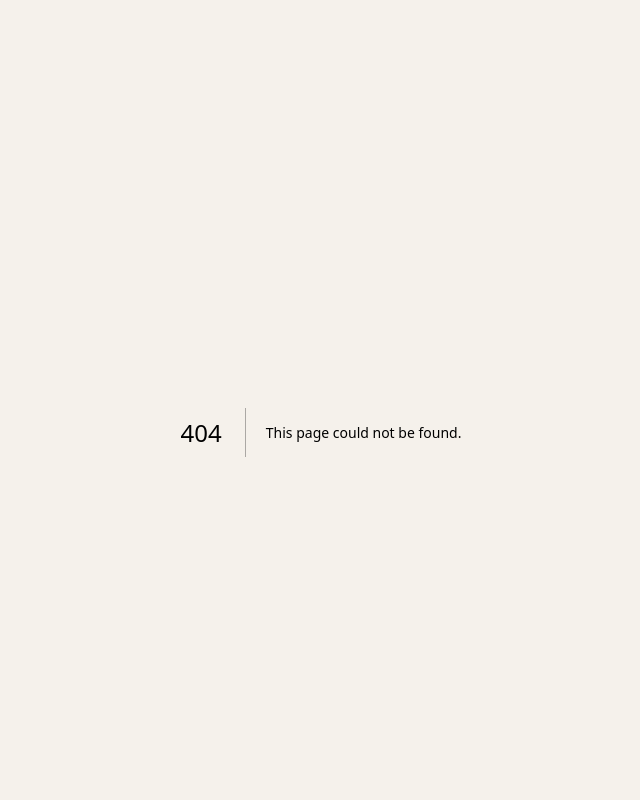
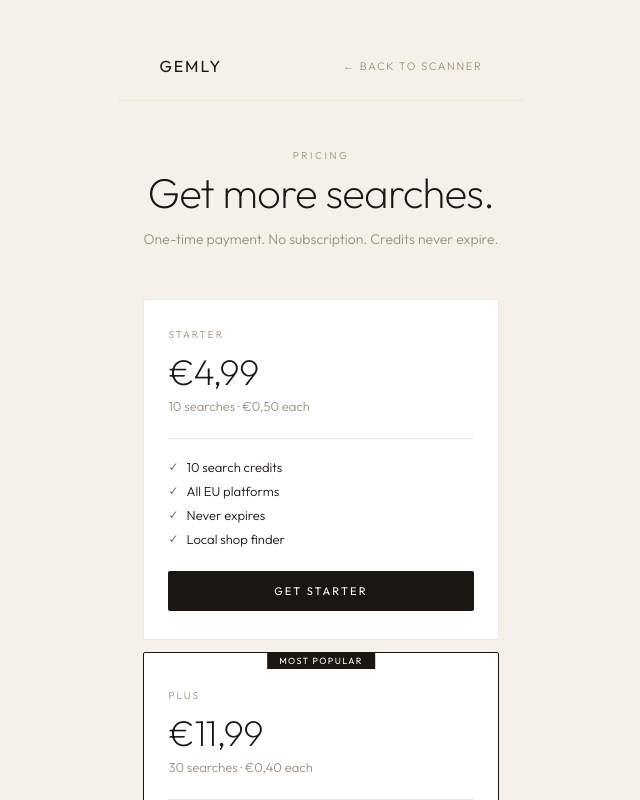
Before and after one commit to danielderkx/Gemly-deploy, a Next.js app: page /pricing in a window 1280 px wide. Before the commit this address had no page. Shown: the top 800 px of the page, without its empty margins (319-959 px from the left). Built offline with nearby package versions, Linux system fonts and the light colour scheme.

Commit message:
Create page.jsx

```diff
--- /dev/null
+++ b/src/app/pricing/page.jsx
@@ -0,0 +1,156 @@
+'use client';
+import { useState } from 'react';
+import { useSearchParams } from 'next/navigation';
+
+const PACKAGES = [
+  {
+    name: 'Starter',
+    price: '€4,99',
+    searches: 10,
+    priceId: 'price_1TY4j5Iy2dxBbN1t9i4D39r6',
+    perSearch: '€0,50',
+    highlight: false,
+  },
+  {
+    name: 'Plus',
+    price: '€11,99',
+    searches: 30,
+    priceId: 'price_1TY4kbIy2dxBbN1tAvOpw9IT',
+    perSearch: '€0,40',
+    highlight: true,
+  },
+  {
+    name: 'Pro',
+    price: '€29,99',
+    searches: 100,
+    priceId: 'price_1TY4ljIy2dxBbN1tUdUGl47a',
+    perSearch: '€0,30',
+    highlight: false,
+  },
+];
+
+export default function PricingPage() {
+  const [loading, setLoading] = useState(null);
+  const searchParams = useSearchParams();
+  const paymentSuccess = searchParams.get('payment') === 'success';
+  const paymentCancelled = searchParams.get('payment') === 'cancelled';
+
+  const handleCheckout = async (priceId, name) => {
+    setLoading(priceId);
+    try {
+      const res = await fetch('/api/stripe/checkout', {
+        method: 'POST',
+        headers: { 'Content-Type': 'application/json' },
+        body: JSON.stringify({ priceId }),
+      });
+      const data = await res.json();
+      if (data.url) {
+        window.location.href = data.url;
+      } else if (data.error === 'Not authenticated') {
+        window.location.href = '/login';
+      } else {
+        alert('Something went wrong. Please try again.');
+      }
+    } catch {
+      alert('Something went wrong. Please try again.');
+    }
+    setLoading(null);
+  };
+
+  return (
+    <div style={{ minHeight: '100vh', background: '#F5F0E8', fontFamily: "'Outfit', sans-serif" }}>
+      <style>{`
+        @import url('https://fonts.googleapis.com/css2?family=Outfit:wght@200;300;400;500&display=swap');
+        *, *::before, *::after { box-sizing: border-box; margin: 0; padding: 0; }
+        .pkg-btn { width: 100%; background: #1A1612; color: #fff; border: none; padding: 13px; font-size: 11px; font-family: 'Outfit', sans-serif; font-weight: 400; letter-spacing: .2em; text-transform: uppercase; cursor: pointer; transition: background .2s; border-radius: 2px; }
+        .pkg-btn:hover { background: #3A3028; }
+        .pkg-btn:disabled { background: #C8C0B4; cursor: not-allowed; }
+        .pkg-btn.highlight { background: #1A1612; }
+        .nav-link { font-size: 11px; font-weight: 300; letter-spacing: .15em; text-transform: uppercase; color: #9A9080; text-decoration: none; transition: color .2s; }
+        .nav-link:hover { color: #1A1612; }
+      `}</style>
+
+      {/* Nav */}
+      <nav style={{ display: 'flex', justifyContent: 'space-between', alignItems: 'center', padding: '1.5rem 2.5rem', borderBottom: '1px solid #E8E0D4', background: '#F5F0E8' }}>
+        <a href="/" style={{ fontSize: 16, fontWeight: 400, letterSpacing: '.12em', textTransform: 'uppercase', color: '#1A1612', textDecoration: 'none' }}>Gemly</a>
+        <a href="/scan" className="nav-link">← Back to scanner</a>
+      </nav>
+
+      <div style={{ maxWidth: 860, margin: '0 auto', padding: '3rem 1.5rem' }}>
+
+        {/* Success/cancel messages */}
+        {paymentSuccess && (
+          <div style={{ background: '#EEF4EE', border: '1px solid #C8D8C8', borderRadius: 2, padding: '1rem 1.25rem', marginBottom: '2rem', fontSize: 14, color: '#3A6A3A', fontWeight: 300 }}>
+            ✓ Payment successful — your searches have been added!{' '}
+            <a href="/scan" style={{ color: '#1A1612', fontWeight: 400 }}>Start scanning →</a>
+          </div>
+        )}
+        {paymentCancelled && (
+          <div style={{ background: '#FDF0EE', border: '1px solid #E8C8C0', borderRadius: 2, padding: '1rem 1.25rem', marginBottom: '2rem', fontSize: 14, color: '#8A3A30', fontWeight: 300 }}>
+            Payment cancelled — no charges were made.
+          </div>
+        )}
+
+        {/* Header */}
+        <div style={{ textAlign: 'center', marginBottom: '3rem' }}>
+          <p style={{ fontSize: 10, fontWeight: 300, letterSpacing: '.25em', textTransform: 'uppercase', color: '#9A9080', marginBottom: '0.5rem' }}>Pricing</p>
+          <h1 style={{ fontSize: 'clamp(28px,5vw,42px)', fontWeight: 200, letterSpacing: '-.02em', color: '#1A1612', lineHeight: 1.1, marginBottom: '0.75rem' }}>
+            Get more searches.
+          </h1>
+          <p style={{ fontSize: 14, fontWeight: 300, color: '#9A9080', lineHeight: 1.6 }}>
+            One-time payment. No subscription. Credits never expire.
+          </p>
+        </div>
+
+        {/* Packages */}
+        <div style={{ display: 'grid', gridTemplateColumns: 'repeat(auto-fit, minmax(220px, 1fr))', gap: 12, marginBottom: '2rem' }}>
+          {PACKAGES.map(pkg => (
+            <div key={pkg.name} style={{
+              background: '#fff',
+              border: pkg.highlight ? '1px solid #1A1612' : '1px solid #EDEAE4',
+              borderRadius: 2,
+              padding: '1.75rem 1.5rem',
+              position: 'relative',
+            }}>
+              {pkg.highlight && (
+                <div style={{ position: 'absolute', top: -1, left: '50%', transform: 'translateX(-50%)', background: '#1A1612', color: '#fff', fontSize: 9, fontWeight: 400, letterSpacing: '.15em', textTransform: 'uppercase', padding: '3px 12px' }}>
+                  Most popular
+                </div>
+              )}
+              <p style={{ fontSize: 10, fontWeight: 300, letterSpacing: '.2em', textTransform: 'uppercase', color: '#9A9080', marginBottom: '0.5rem', marginTop: pkg.highlight ? '0.5rem' : 0 }}>{pkg.name}</p>
+              <p style={{ fontSize: 36, fontWeight: 200, color: '#1A1612', letterSpacing: '-.02em', marginBottom: '0.25rem' }}>{pkg.price}</p>
+              <p style={{ fontSize: 13, fontWeight: 300, color: '#9A9080', marginBottom: '1.5rem' }}>{pkg.searches} searches · {pkg.perSearch} each</p>
+
+              <div style={{ borderTop: '1px solid #EDEAE4', paddingTop: '1.25rem', marginBottom: '1.5rem' }}>
+                {[
+                  `${pkg.searches} search credits`,
+                  'All EU platforms',
+                  'Never expires',
+                  'Local shop finder',
+                ].map(f => (
+                  <div key={f} style={{ display: 'flex', alignItems: 'center', gap: 8, marginBottom: 8 }}>
+                    <span style={{ fontSize: 12, color: '#5A7A5A' }}>✓</span>
+                    <span style={{ fontSize: 13, fontWeight: 300, color: '#1A1612' }}>{f}</span>
+                  </div>
+                ))}
+              </div>
+
+              <button
+                className={`pkg-btn${pkg.highlight ? ' highlight' : ''}`}
+                onClick={() => handleCheckout(pkg.priceId, pkg.name)}
+                disabled={loading === pkg.priceId}
+              >
+                {loading === pkg.priceId ? 'Redirecting…' : `Get ${pkg.name}`}
+              </button>
+            </div>
+          ))}
+        </div>
+
+        {/* Footer note */}
+        <p style={{ textAlign: 'center', fontSize: 12, fontWeight: 300, color: '#9A9080', lineHeight: 1.6 }}>
+          Secure payment via Stripe · Your first 2 searches are free
+        </p>
+      </div>
+    </div>
+  );
+}
```
